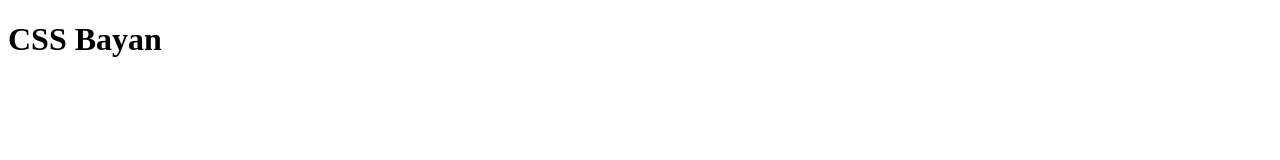
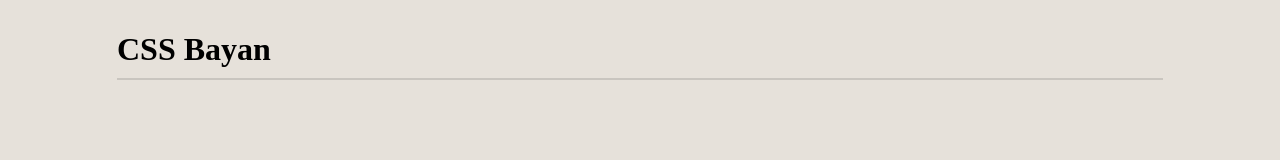
Before and after one commit to MBrodo/cssBayan, a plain HTML site: page cssBayan/index.html in a window 1280 px wide. Drawn offline with Linux system fonts and the light colour scheme.

Commit message:
feat: add header (Mar 12, 2023, 20:50)

```diff
--- a/cssBayan/index.html
+++ b/cssBayan/index.html
@@ -8,6 +8,10 @@
     <title>cssBayan</title>
   </head>
   <body>
-    <h1>CSS Bayan</h1>
+    <header>
+      <div class="_container">
+        <h1>CSS Bayan</h1>
+      </div>
+    </header>
   </body>
 </html>
--- a/cssBayan/style.css
+++ b/cssBayan/style.css
@@ -0,0 +1,16 @@
+body {
+  height: 100%;
+  background-color: rgb(230, 225, 218);
+  color: black;
+}
+._container {
+  max-width: 1046px;
+  padding: 0px 15px;
+  margin: 0px auto;
+  box-sizing: content-box;
+}
+h1 {
+  font-weight: bold;
+  border-bottom: 2px solid rgb(201, 197, 191);
+  padding: 10px 0;
+}
```
